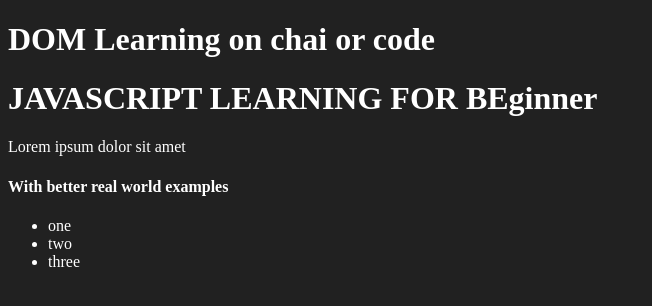
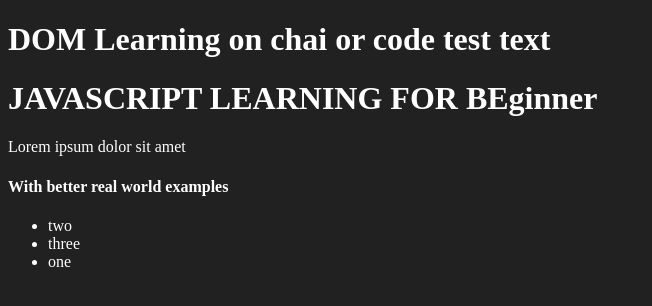
Before and after one commit to nidhisoni22/Javascript--begineer-, a plain HTML site: page 06_DOM/index.html in a window 1280 px wide. Shown: the whole page, without its empty margins (0-652 px from the left). Drawn offline with Linux system fonts and the light colour scheme.

Commit message:
Basic Dom

```diff
--- a/06_DOM/index.html
+++ b/06_DOM/index.html
@@ -14,14 +14,14 @@
 </head>
 <body class="bg-black">
   <div >
-    <h1 id="title" class="heading">DOM Learning on chai or code <span style="display: none;">text test</span></h1>
+    <h1 id="title" class="heading">DOM Learning on chai or code <span>test text</span><span style="display: none;">text test</span></h1>
     <h1>JAVASCRIPT LEARNING FOR BEginner</h1>
     <p>Lorem ipsum dolor sit amet</p>
     <h4>With better real world examples</h4>
  <ul>
-  <li>one</li>
-  <li>two</li>
-  <li>three</li>
+   <li  class="list-item" >two</li>
+   <li class="list-item">three</li>
+   <li class="list-item" >one</li>
  </ul>
 
   </div>
```
